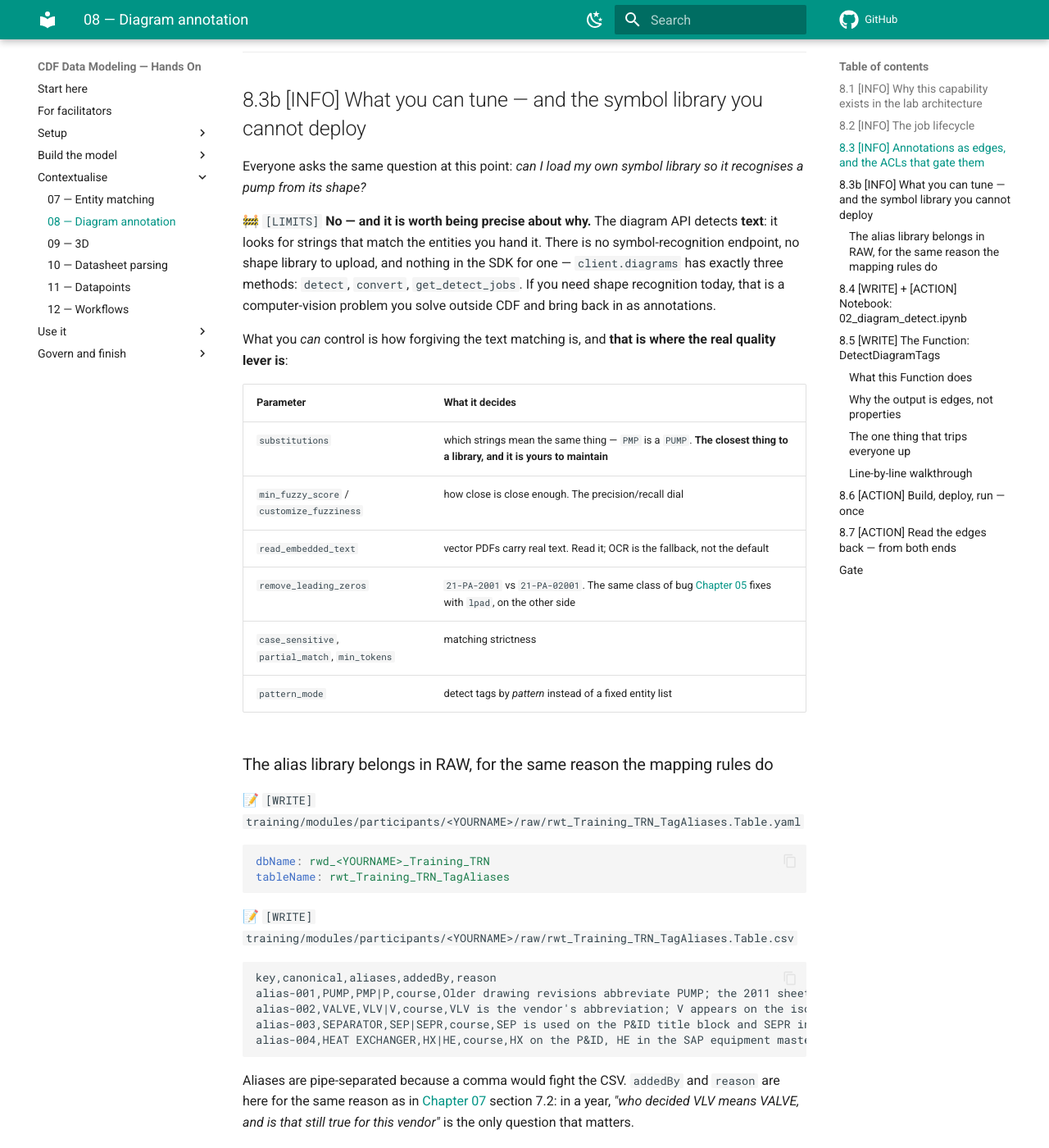
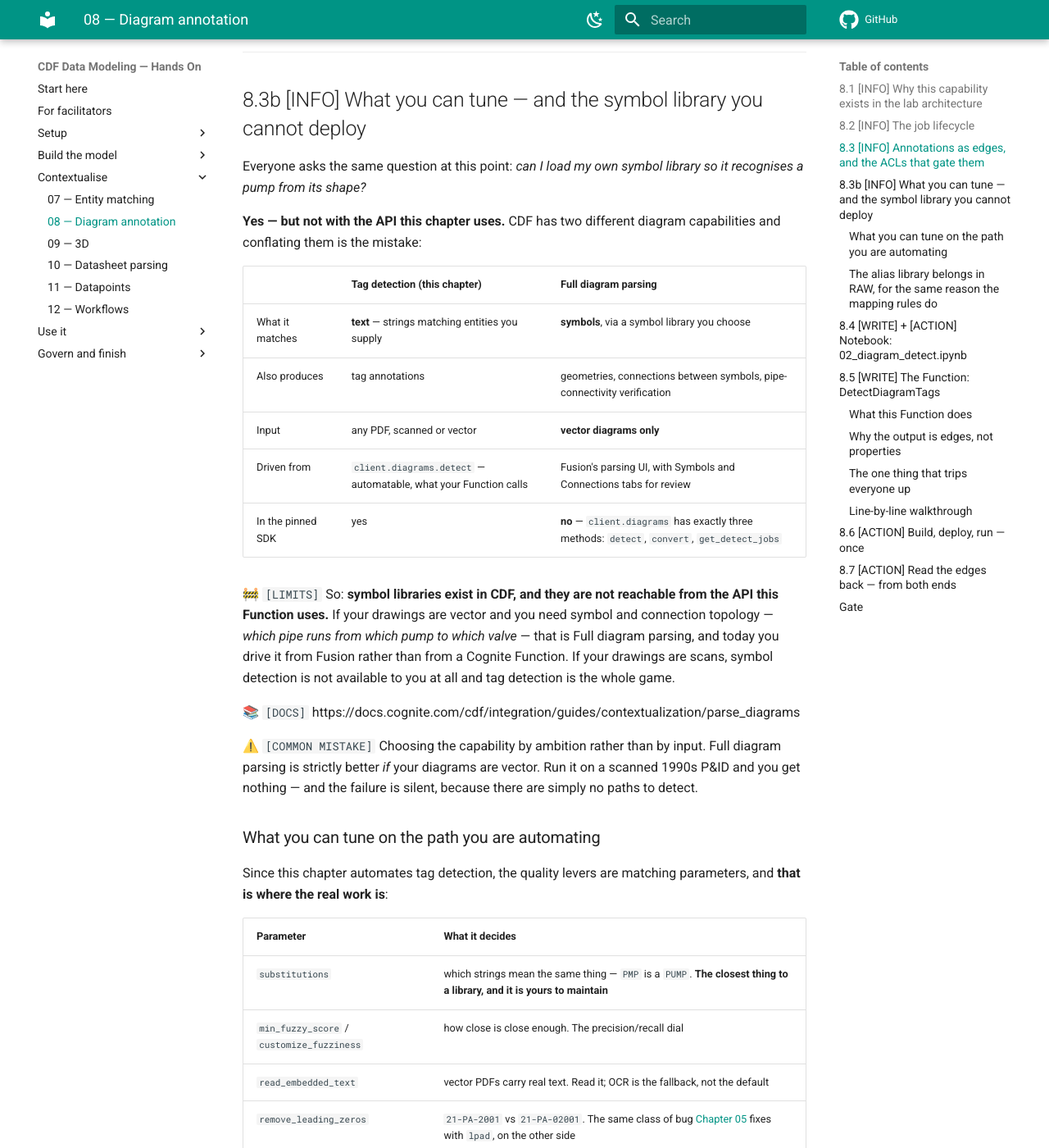
Before and after one commit to sebastian-srikanth/cdf-data-modeling-handson, an MkDocs documentation site: the page built from docs/08-diagram-annotation.md, in a window 1280 px wide and 1400 px high, scrolled down 1616 px. Shown: the whole window at 82% size. Built offline with MkDocs 1.6.1 and Material for MkDocs 9.7.7, drawn with Linux system fonts in a browser that asks for light colours; comment, search, counter and statistics services are not loaded; some of the changed text lies outside the part shown.

Commit message:
Correct the symbol-library claim: they exist, just not on this API path
A parallel review flagged that this chapter made a platform-wide claim that symbol
libraries do not exist. Checked it against the Cognite documentation, and the review is
right and I was wrong.

CDF has two diagram capabilities and I conflated them:

  Tag detection        matches TEXT against entities you supply. Any PDF, scanned or
                       vector. client.diagrams.detect -- automatable, what this Function
                       calls, and the only one in the pinned SDK.
  Full diagram parsing matches SYMBOLS from a library you choose, and also produces
                       geometries and verified pipe connections. Vector diagrams only,
                       driven from Fusion rather than from a Function.

So symbol libraries exist; they are not reachable from the API this chapter automates.
Section 8.3b now carries a decision table, the vector-only constraint, and the point that
matters operationally: choose by input, not by ambition. Full diagram parsing is strictly
better if your drawings are vector, and returns nothing on a scanned 1990s P&ID -- silently,
because there are no paths to detect.

The alias library stays, reframed. It is not a substitute for a symbol library; it is the
other half. One teaches CDF what a pump looks like, the other what it is called.

```diff
--- a/docs/08-diagram-annotation.md
+++ b/docs/08-diagram-annotation.md
@@ -71,15 +71,35 @@ two-identity gap from section 2.3 — not a bug in this chapter.
 Everyone asks the same question at this point: *can I load my own symbol library so it
 recognises a pump from its shape?*
 
-🚧 `[LIMITS]` **No — and it is worth being precise about why.** The diagram API detects
-**text**: it looks for strings that match the entities you hand it. There is no
-symbol-recognition endpoint, no shape library to upload, and nothing in the SDK for one —
-`client.diagrams` has exactly three methods: `detect`, `convert`, `get_detect_jobs`. If
-you need shape recognition today, that is a computer-vision problem you solve outside CDF
-and bring back in as annotations.
+**Yes — but not with the API this chapter uses.** CDF has two different diagram
+capabilities and conflating them is the mistake:
 
-What you *can* control is how forgiving the text matching is, and **that is where the real
-quality lever is**:
+| | **Tag detection** (this chapter) | **Full diagram parsing** |
+|---|---|---|
+| What it matches | **text** — strings matching entities you supply | **symbols**, via a symbol library you choose |
+| Also produces | tag annotations | geometries, connections between symbols, pipe-connectivity verification |
+| Input | any PDF, scanned or vector | **vector diagrams only** |
+| Driven from | `client.diagrams.detect` — automatable, what your Function calls | Fusion's parsing UI, with Symbols and Connections tabs for review |
+| In the pinned SDK | yes | **no** — `client.diagrams` has exactly three methods: `detect`, `convert`, `get_detect_jobs` |
+
+🚧 `[LIMITS]` So: **symbol libraries exist in CDF, and they are not reachable from the API
+this Function uses.** If your drawings are vector and you need symbol and connection
+topology — *which pipe runs from which pump to which valve* — that is Full diagram
+parsing, and today you drive it from Fusion rather than from a Cognite Function. If your
+drawings are scans, symbol detection is not available to you at all and tag detection is
+the whole game.
+
+📚 `[DOCS]` https://docs.cognite.com/cdf/integration/guides/contextualization/parse_diagrams
+
+⚠️ `[COMMON MISTAKE]` Choosing the capability by ambition rather than by input. Full
+diagram parsing is strictly better *if* your diagrams are vector. Run it on a scanned
+1990s P&ID and you get nothing — and the failure is silent, because there are simply no
+paths to detect.
+
+### What you can tune on the path you are automating
+
+Since this chapter automates tag detection, the quality levers are matching parameters,
+and **that is where the real work is**:
 
 | Parameter | What it decides |
 |---|---|
@@ -114,10 +134,11 @@ are here for the same reason as in [Chapter 07](07-entity-matching.md) section 7
 year, *"who decided VLV means VALVE, and is that still true for this vendor"* is the only
 question that matters.
 
-💡 `[GOOD TO KNOW]` This is the honest version of a symbol library. You are not teaching
-CDF what a pump *looks like*; you are teaching it what a pump is *called* on your
-drawings — and that is where most real misses come from. A drawing office that changed
-its abbreviation in 2011 costs you more detections than any shape model would win back.
+💡 `[GOOD TO KNOW]` An alias library is **not** a symbol library — it is the other half of
+the problem. Full diagram parsing teaches CDF what a pump *looks like*; this teaches it
+what a pump is *called* on your drawings. On scanned diagrams the second is all you have,
+and even on vector ones a drawing office that changed its abbreviation in 2011 costs you
+detections that no shape model recovers.
 
 ⚠️ `[COMMON MISTAKE]` Tuning `min_fuzzy_score` down until the count looks good. Every
 point you lower it buys detections and sells precision, and a wrong annotation is worse
```
